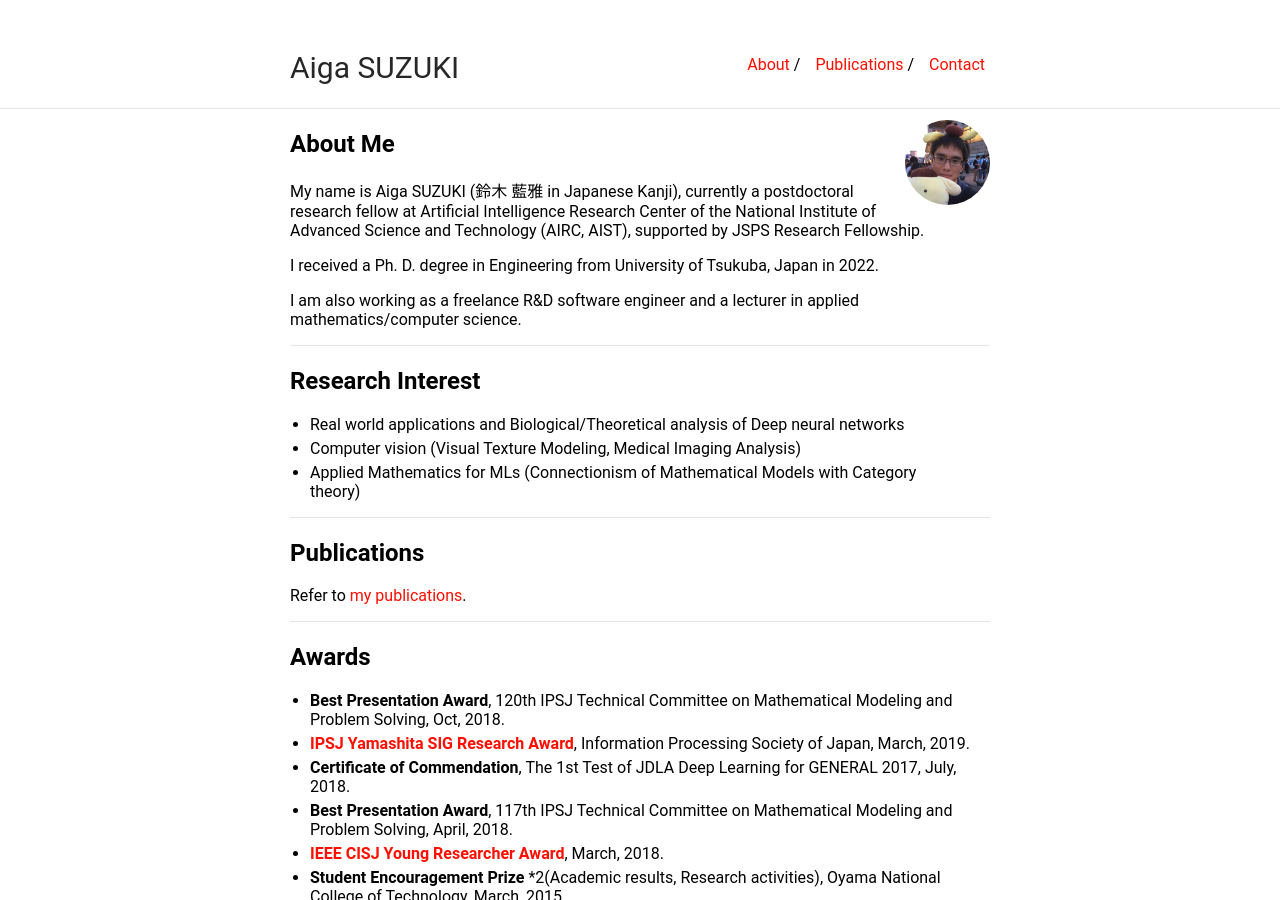
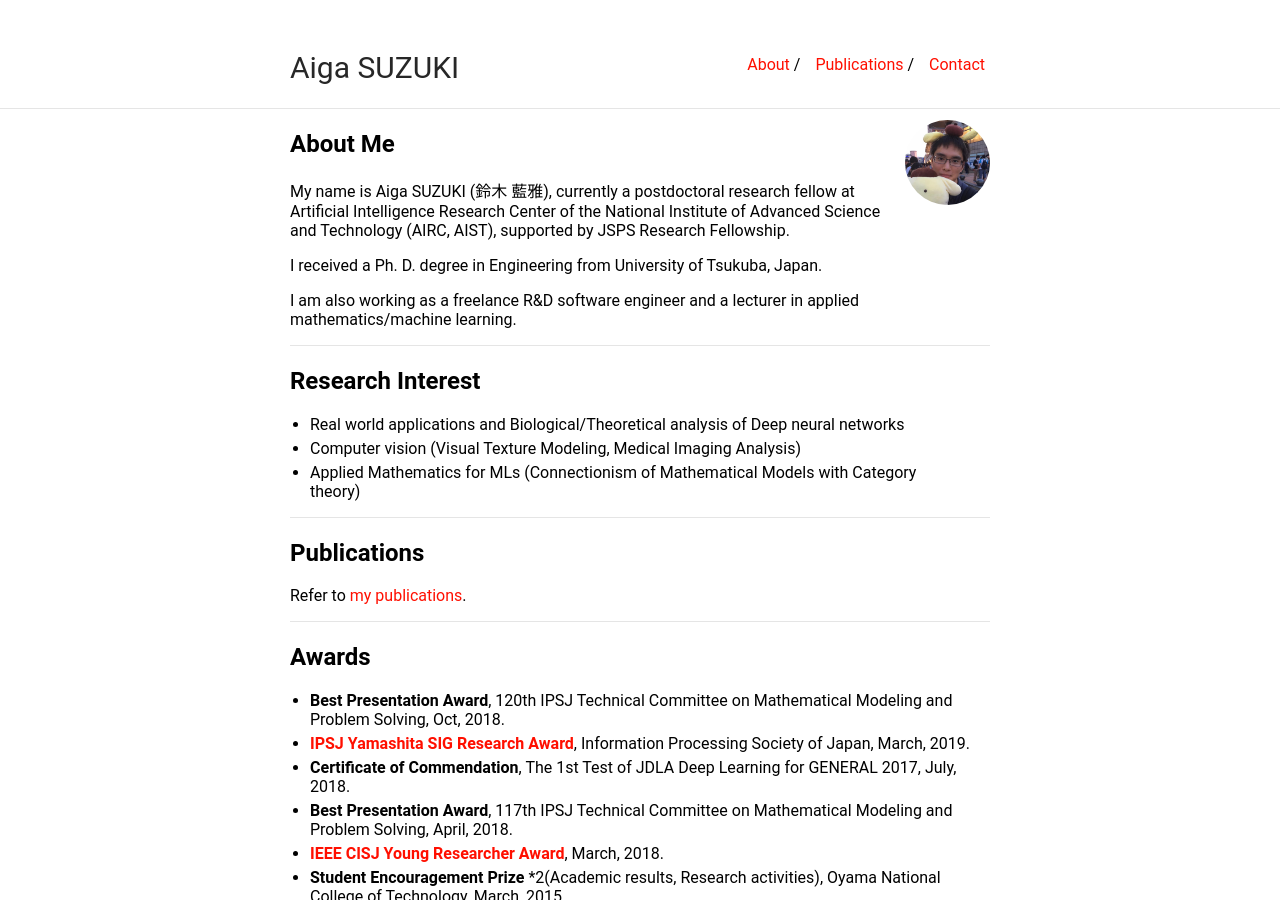
Before and after one commit to tochikuji/tochikuji.github.io, a Jekyll site: the page built from index.md, in a window 1280 px wide and 900 px high. Built offline with Jekyll 4.4.1, drawn with Linux system fonts in a browser that asks for light colours.

Commit message:
update index

```diff
--- a/index.md
+++ b/index.md
@@ -7,11 +7,11 @@ title: Aiga SUZUKI's Personal Homepage
 
 ## About Me
 
-My name is Aiga SUZUKI (鈴木 藍雅 in Japanese Kanji), currently a postdoctoral research fellow at  Artificial Intelligence Research Center of the National Institute of Advanced Science and Technology (AIRC, AIST), supported by JSPS Research Fellowship.
+My name is Aiga SUZUKI (鈴木 藍雅), currently a postdoctoral research fellow at  Artificial Intelligence Research Center of the National Institute of Advanced Science and Technology (AIRC, AIST), supported by JSPS Research Fellowship.
 
-I received a Ph. D. degree in Engineering from University of Tsukuba, Japan in 2022.
+I received a Ph. D. degree in Engineering from University of Tsukuba, Japan.
 
-I am also working as a freelance R&D software engineer and a lecturer in applied mathematics/computer science.
+I am also working as a freelance R&D software engineer and a lecturer in applied mathematics/machine learning.
 
 ----
 
```
